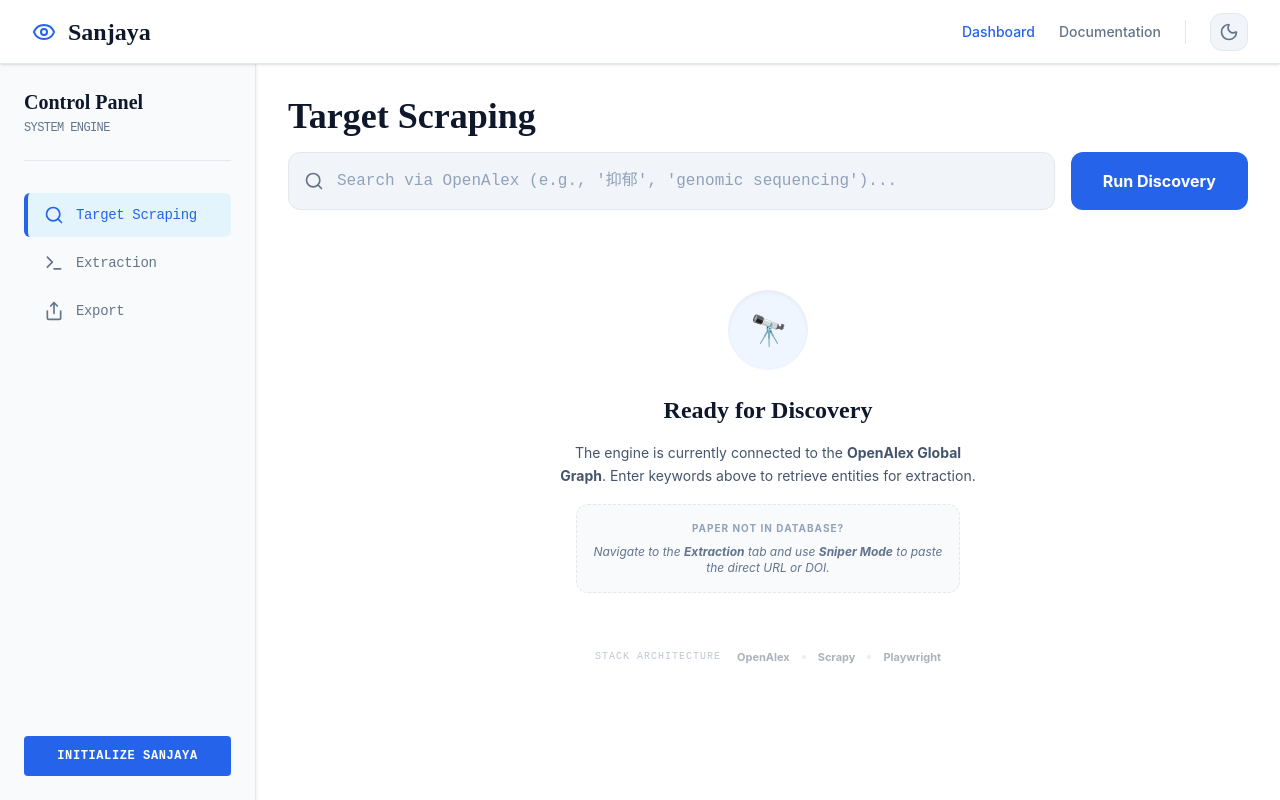
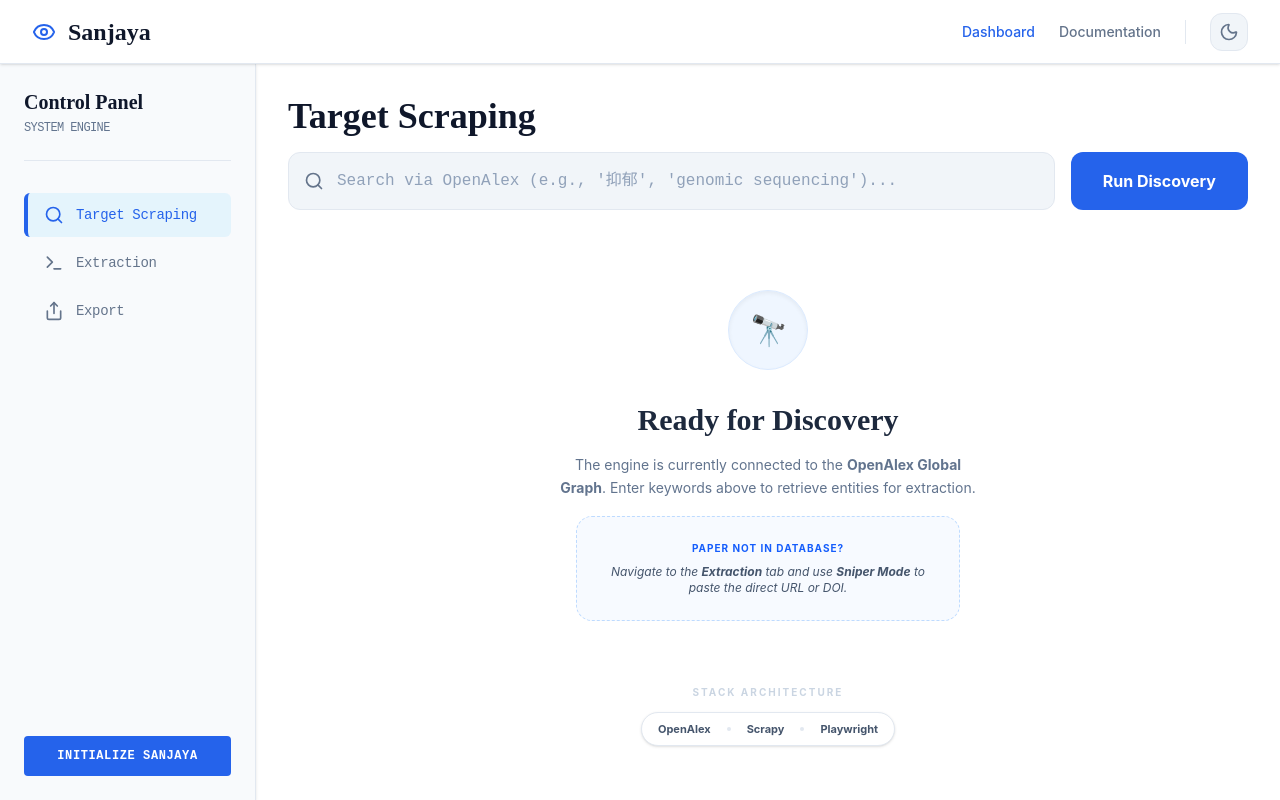
Before and after one commit to xguot/sanjaya, a React (Vite) app in the folder frontend/: page / in a window 1280 px wide. Built offline with nearby package versions, Linux system fonts and the light colour scheme; the HTML template or start-up script is replaced by a standard one.

Commit message:
ui(polish): fix visibility and contrast issues in the discovery onboarding view

```diff
--- a/frontend/src/App.tsx
+++ b/frontend/src/App.tsx
@@ -355,30 +355,30 @@ function DiscoveryView({ keyword, setKeyword, isSearching, isExtracting, results
       </div>
 
       {results.length === 0 && !isSearching && (
-        <div className="mt-20 flex flex-col items-center justify-center text-center space-y-6 animate-in fade-in zoom-in duration-500">
-          <div className="w-20 h-20 bg-blue-50 dark:bg-blue-900/20 rounded-full flex items-center justify-center text-blue-600 text-3xl shadow-inner">
+        <div className="mt-20 flex flex-col items-center justify-center text-center space-y-8 animate-in fade-in zoom-in duration-500">
+          <div className="w-20 h-20 bg-blue-50 dark:bg-blue-900/20 rounded-full flex items-center justify-center text-blue-600 text-3xl shadow-inner border border-blue-100 dark:border-blue-900/30">
             🔭
           </div>
           <div className="max-w-md space-y-4">
-            <h3 className="text-2xl font-serif font-bold text-slate-900 dark:text-white">Ready for Discovery</h3>
-            <p className="text-sm text-slate-600 dark:text-slate-400 leading-relaxed px-4">
+            <h3 className="text-3xl font-serif font-bold text-slate-800 dark:text-white">Ready for Discovery</h3>
+            <p className="text-sm text-slate-500 dark:text-slate-400 leading-relaxed px-4">
               The engine is currently connected to the <strong>OpenAlex Global Graph</strong>. Enter keywords above to retrieve entities for extraction.
             </p>
-            <div className="mx-8 p-4 bg-slate-50 dark:bg-slate-900 rounded-xl border border-dashed border-outline">
-              <p className="text-[10px] text-slate-400 font-bold uppercase tracking-widest mb-2">Paper not in database?</p>
-              <p className="text-xs text-slate-500 dark:text-slate-400 italic">
+            <div className="mx-8 p-6 bg-blue-50/50 dark:bg-slate-900/50 rounded-2xl border border-dashed border-blue-200 dark:border-slate-800">
+              <p className="text-[10px] text-blue-600 dark:text-blue-400 font-bold uppercase tracking-widest mb-2">Paper not in database?</p>
+              <p className="text-xs text-slate-600 dark:text-slate-400 italic">
                 Navigate to the <strong>Extraction</strong> tab and use <strong>Sniper Mode</strong> to paste the direct URL or DOI.
               </p>
             </div>
           </div>
-          <div className="flex gap-4 items-center pt-8 opacity-40">
-            <span className="text-[10px] font-mono text-slate-500 uppercase tracking-widest">Stack Architecture</span>
-            <div className="flex gap-3 items-center">
-              <span className="text-[11px] font-bold text-slate-700 dark:text-slate-300">OpenAlex</span>
-              <div className="w-1 h-1 bg-slate-300 rounded-full"></div>
-              <span className="text-[11px] font-bold text-slate-700 dark:text-slate-300">Scrapy</span>
-              <div className="w-1 h-1 bg-slate-300 rounded-full"></div>
-              <span className="text-[11px] font-bold text-slate-700 dark:text-slate-300">Playwright</span>
+          <div className="flex flex-col gap-3 items-center pt-8">
+            <span className="text-[10px] font-bold text-slate-300 dark:text-slate-600 uppercase tracking-[0.2em]">Stack Architecture</span>
+            <div className="flex gap-4 items-center px-4 py-2 bg-white dark:bg-surface-high border border-outline rounded-full shadow-sm">
+              <span className="text-[11px] font-bold text-slate-600 dark:text-slate-300">OpenAlex</span>
+              <div className="w-1 h-1 bg-slate-200 rounded-full"></div>
+              <span className="text-[11px] font-bold text-slate-600 dark:text-slate-300">Scrapy</span>
+              <div className="w-1 h-1 bg-slate-200 rounded-full"></div>
+              <span className="text-[11px] font-bold text-slate-600 dark:text-slate-300">Playwright</span>
             </div>
           </div>
         </div>
```
